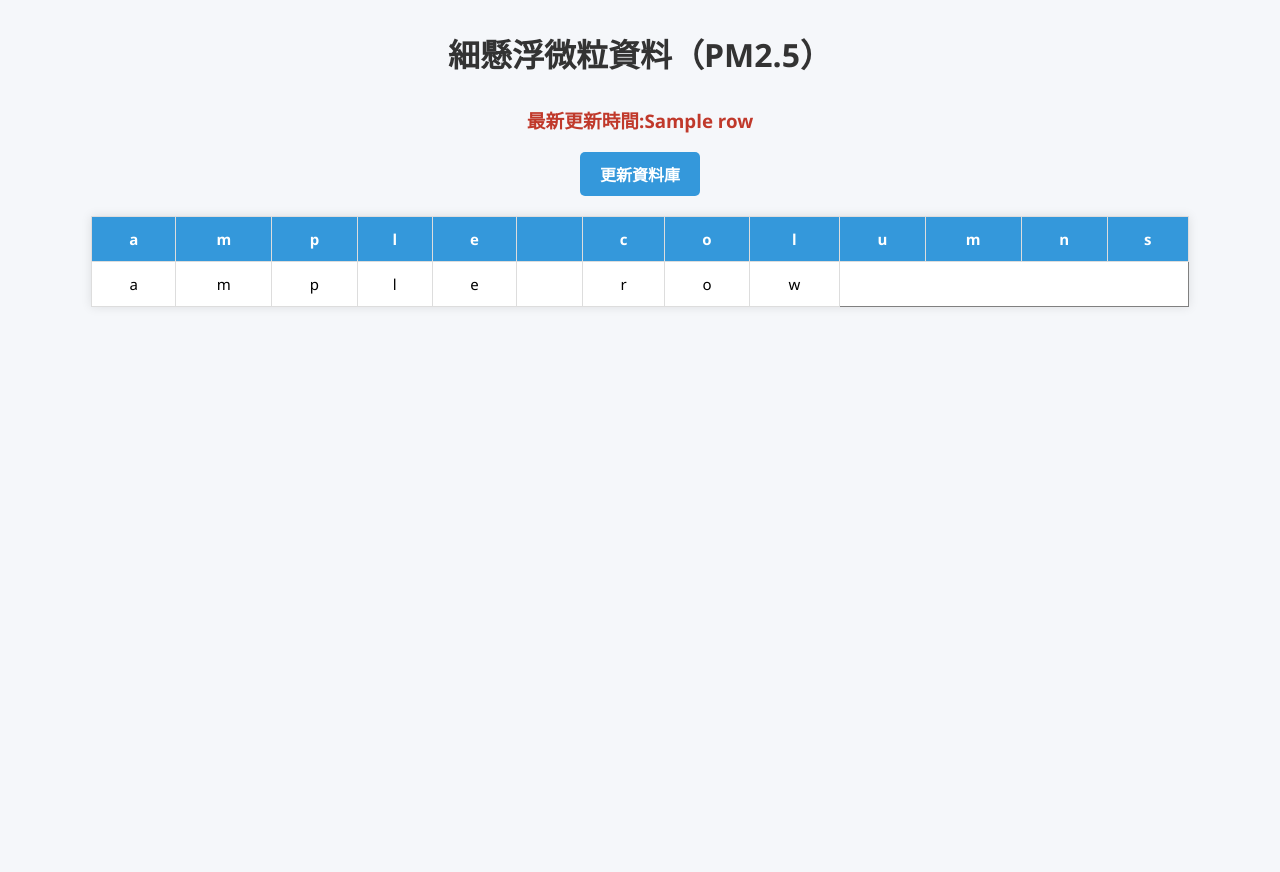
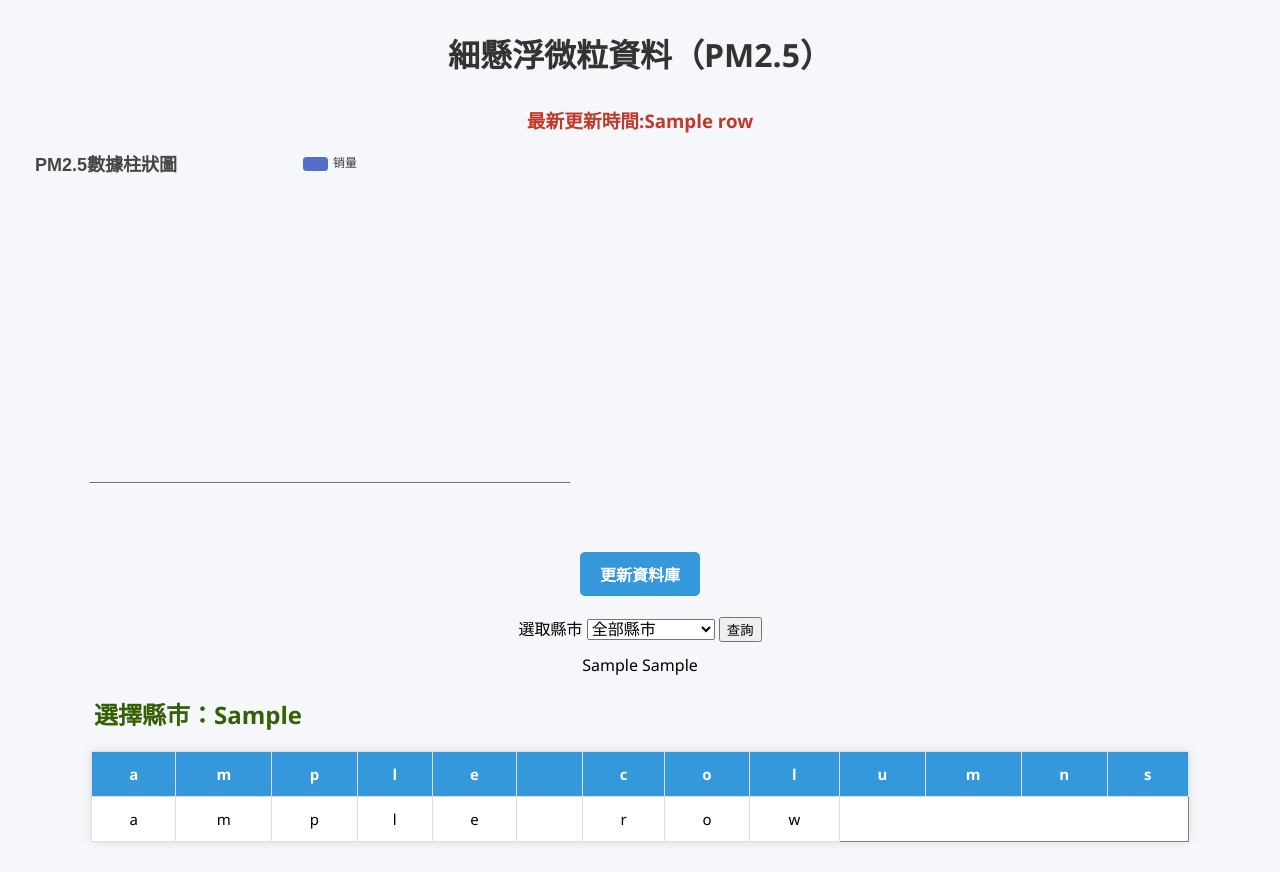
Before and after one commit to jerrytw0923/flask-pm25, a Flask app: template templates/index.html in a window 1280 px wide. Before the commit the page ends 307 px from the top, so only its background shows below. Run offline with Flask 3, Linux system fonts and the light colour scheme; the template is opened without the code that fills it: most values are stand-ins (such as "Sample title", 1, 10 or a date in 2020); some libraries are stand-ins or nearby versions.

Commit message:
繪製pm25不正確

```diff
--- a/app.py
+++ b/app.py
@@ -6,6 +6,18 @@
 import json
 
 app = Flask(__name__)
+
+
+@app.route("/filter", methods=["POST"])
+def filter_data():
+    # args=>form
+    county = request.form.get("county")
+    columns, datas = get_pm25_data_from_mysql()
+    df = pd.DataFrame(datas, columns=columns)
+    # 取得特定縣市的資料
+    df1 = df.groupby("county").get_group(county).groupby("site")["pm25"].mean()
+    print(df1)
+    return {"county": county}
 
 
 # 更新資料庫
@@ -21,8 +33,34 @@
 
 @app.route("/")
 def index():
+    # 取得資料庫最新資料
     columns, datas = get_pm25_data_from_mysql()
-    return render_template("index.html", columns=columns, datas=datas)
+    # 取出不同縣市給select
+    df = pd.DataFrame(datas, columns=columns)
+    # 排序縣市
+    counties = sorted(df["county"].unique().tolist())
+
+    # 選取縣市後的資料(預設ALL)
+    county = request.args.get("county", "ALL")
+    if county != "ALL":
+        # 取得特定縣市的資料
+        df = df.groupby("county").get_group(county)
+        columns = df.columns.tolist()
+        datas = df.values.tolist()
+
+    # 繪製所需資料
+    x_data = df["site"].to_list()
+    y_data = df["pm25"].to_list()
+
+    return render_template(
+        "index.html",
+        columns=columns,
+        datas=datas,
+        counties=counties,
+        selected_county=county,
+        x_data=x_data,
+        y_data=y_data,
+    )
 
 
 @app.route("/books")
--- a/static/style.css
+++ b/static/style.css
@@ -74,6 +74,10 @@
   color: #c0392b;
 }
 
+select{
+  font-size: 16px;
+}
+
 form {
   margin: 12px;
 }
--- a/templates/index.html
+++ b/templates/index.html
@@ -4,13 +4,37 @@
     <meta charset="UTF-8">
     <meta name="viewport" content="width=device-width, initial-scale=1.0">
     <title>首頁</title>
+
+    <script src="https://cdn.jsdelivr.net/npm/echarts@5.6.0/dist/echarts.min.js"></script>
     <link rel="stylesheet" href="{{ url_for('static',filename='style.css') }}">
 
 </head>
 <body>
     <h1>細懸浮微粒資料（PM2.5）</h1>
     <h3>最新更新時間:{{datas[0][4]}}</h3>
+
+    <div id="main" style="width: 600px;height:400px;"></div>
+
+
+
     <a class="btn-update" href="/update-db">更新資料庫</a>
+
+    <form action="/" method="GET">
+        <label for="county">選取縣市</label>
+        <!-- 縣市選擇框 -->
+        <select name="county" id="county">
+            <option value="ALL">全部縣市</option>
+            {% for county in counties %}
+            <option value="{{county}}" {% if selected_county==county %}  selected  {% endif %}>{{county}}</option>
+            {% endfor %}
+        </select>
+        <button type="submit">查詢</button>
+    </form>
+    {{x_data}}
+    {{y_data}}
+      <div id="chart-data" data-labels="{{ x_data | tojson }}" data-values="{{ y_data | tojson }}"></div>
+
+    <h2 style="text-align: left;margin-left: 64px;color:rgb(54, 95, 6)">選擇縣市：{{selected_county}}</h2>
     <table border="1">
         <thead>
             <tr>
@@ -29,5 +53,41 @@
             {% endfor %}
         </tbody>
     </table>
+
+    <script type="text/javascript">
+
+        const chartData = document.querySelector("#chart-data");
+        const labels=JSON.parse(chartData.dataset.labels);
+        const values=JSON.parse(chartData.dataset.values);
+
+        console.log(chartData,labels,values);
+
+
+
+        var myChart = echarts.init(document.getElementById('main'));
+        var option = {
+          title: {
+            text: 'PM2.5數據柱狀圖'
+          },
+          tooltip: {},
+          legend: {
+            data: ['销量']
+          },
+          xAxis: {
+            data: labels
+          },
+          yAxis: {},
+          series: [
+            {
+              name: '销量',
+              type: 'bar',
+              data: values
+            }
+          ]
+        };
+
+        // 使用刚指定的配置项和数据显示图表。
+        myChart.setOption(option);
+      </script>
 </body>
 </html>
```
